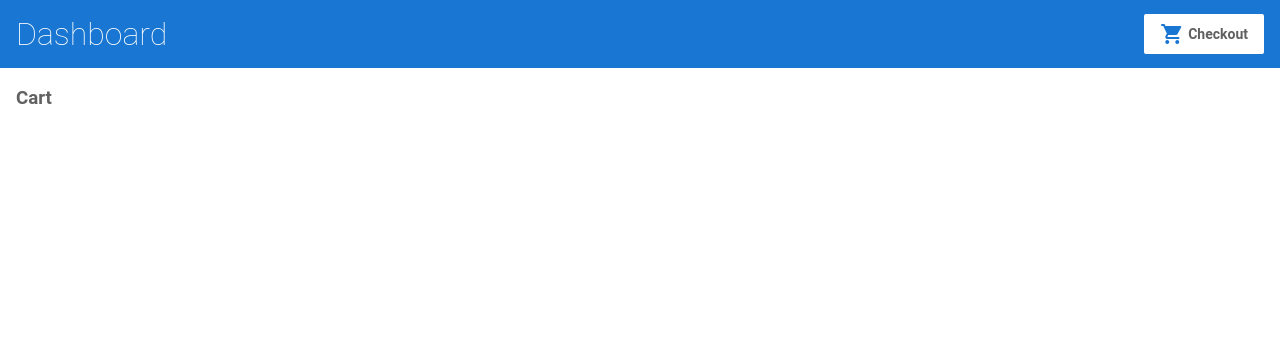
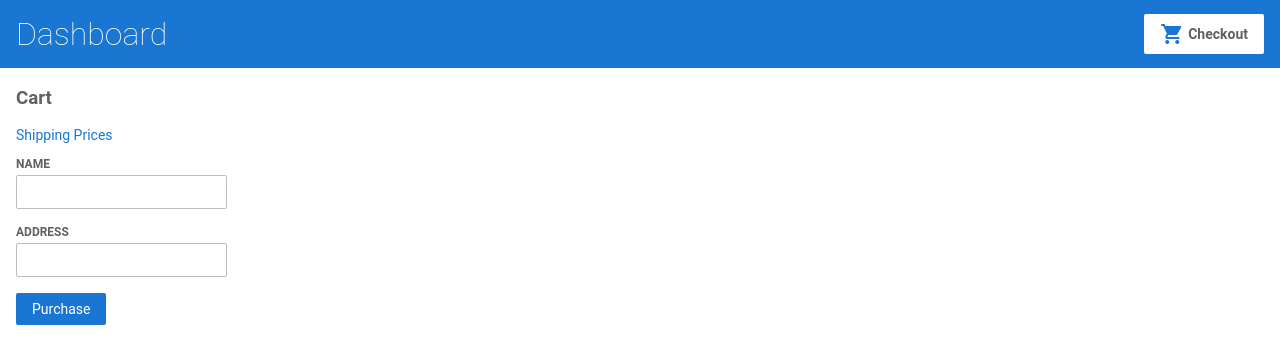
Before and after one commit to s2iwi2s/angular-demo-s2iwi2s, an Angular app: page /cart in a window 1280 px wide. Shown: the top 364 px of the page. Built offline with nearby package versions, Linux system fonts and the light colour scheme.

Commit message:
1 file modified

```diff
--- a/src/app/cart/cart.component.html
+++ b/src/app/cart/cart.component.html
@@ -1,6 +1,30 @@
 <h3>Cart</h3>
 
+<p>
+  <a routerLink="/shipping">Shipping Prices</a>
+</p>
+
 <div class="cart-item" *ngFor="let item of items">
-  <span>{{ item.name }}</span>
+  <span>{{ item.name }} </span>
   <span>{{ item.price | currency }}</span>
 </div>
+
+<form [formGroup]="checkoutForm" (ngSubmit)="onSubmit(checkoutForm.value)">
+
+  <div>
+    <label for="name">
+      Name
+    </label>
+    <input id="name" type="text" formControlName="name">
+  </div>
+
+  <div>
+    <label for="address">
+      Address
+    </label>
+    <input id="address" type="text" formControlName="address">
+  </div>
+
+  <button class="button" type="submit">Purchase</button>
+
+</form>
```
